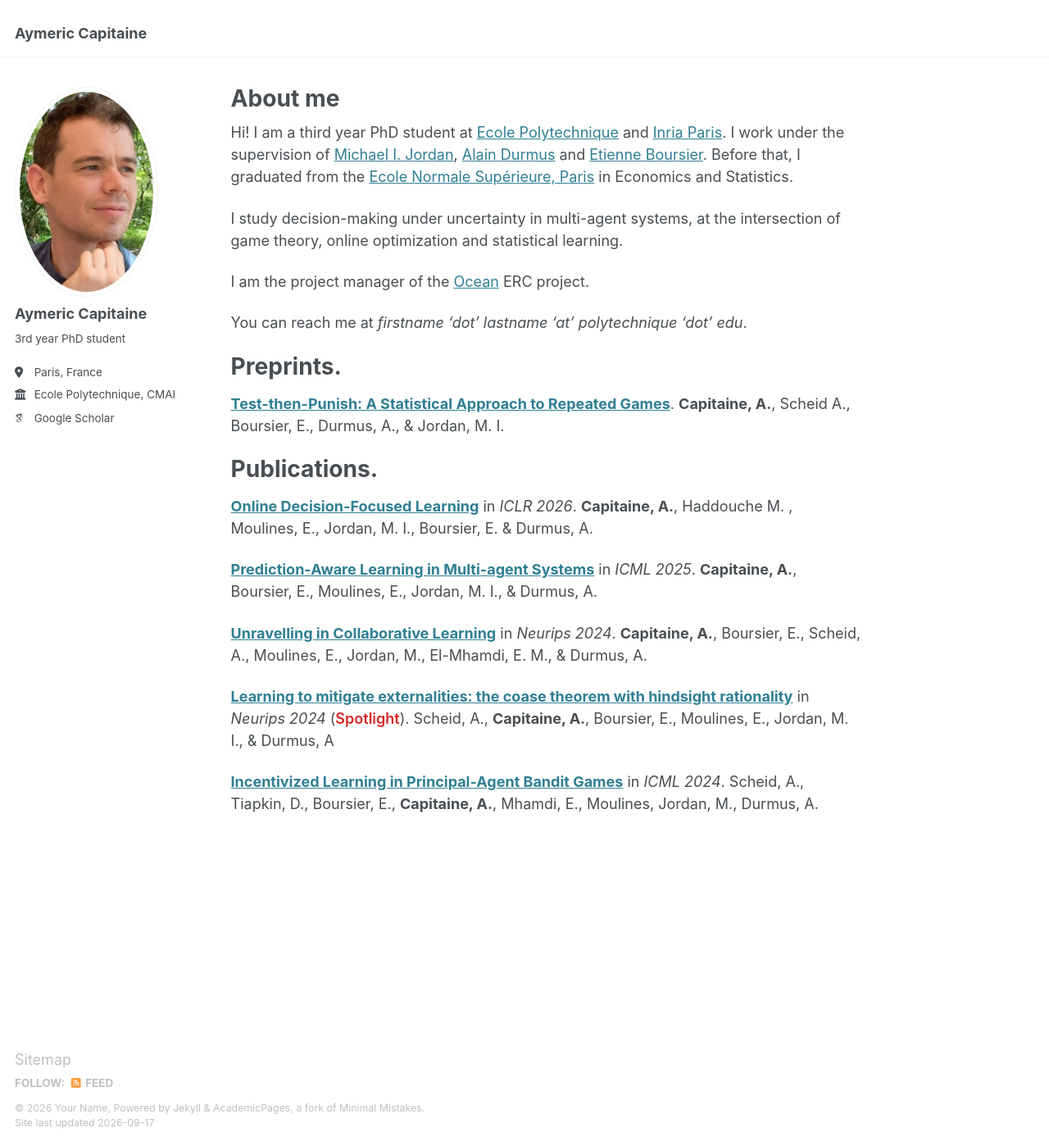
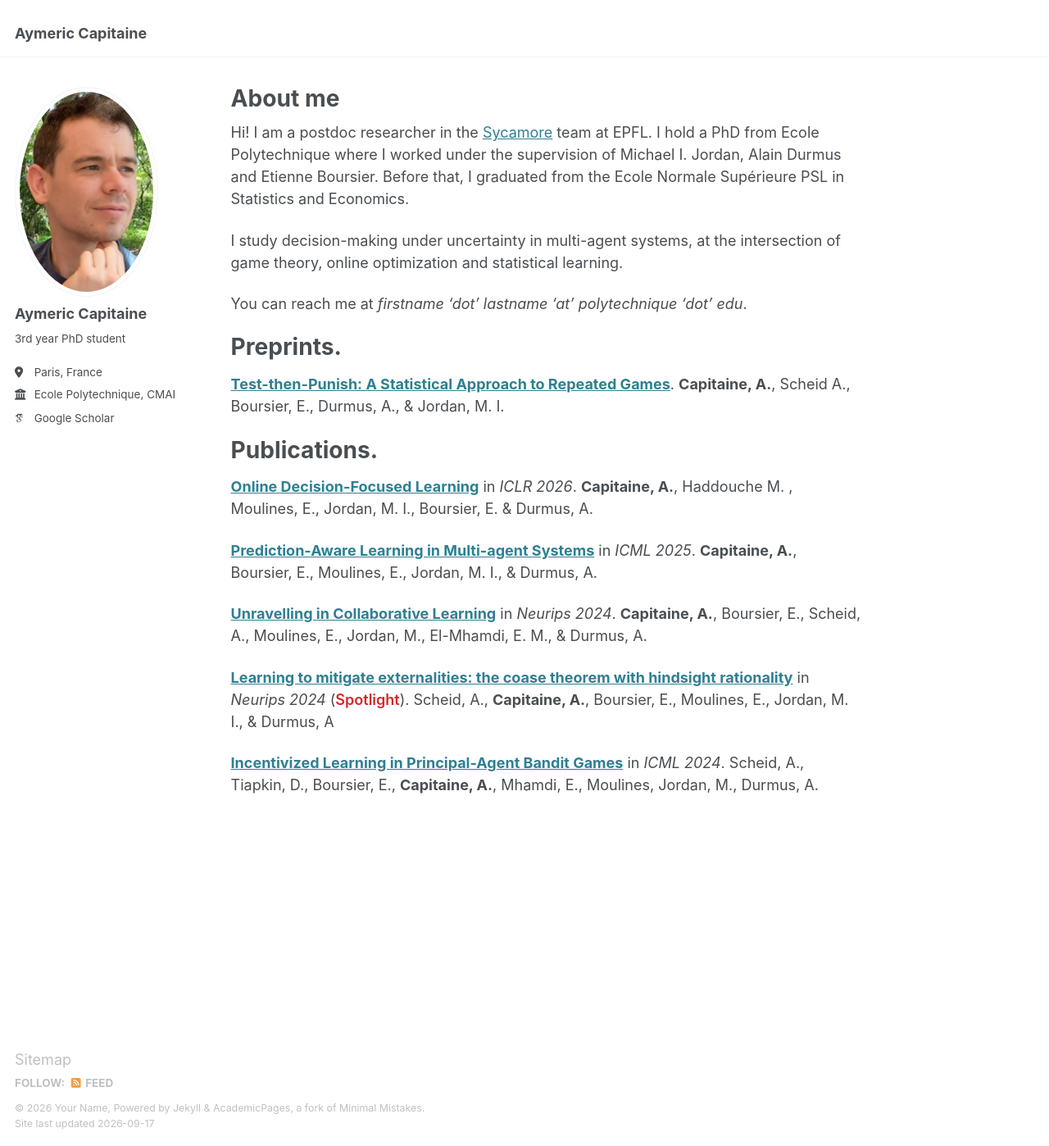
Before and after one commit to aymericcapitaine/aymericcapitaine.github.io, a Jekyll site: the page built from _pages/about.md, in a window 1280 px wide and 1398 px high. Shown: the whole window at 82% size. Built offline with Jekyll 4.4.1, drawn with Linux system fonts in a browser that asks for light colours; some web fonts are replaced.

Commit message:
Update about.md
update epfl

```diff
--- a/_pages/about.md
+++ b/_pages/about.md
@@ -6,11 +6,9 @@ redirect_from:
   - /about/
   - /about.html
 ---
-Hi! I am a third year PhD student at [Ecole Polytechnique](https://cmap.ip-paris.fr/) and [Inria Paris](https://www.inria.fr/fr/sierra). I work under the supervision of [Michael I. Jordan](https://people.eecs.berkeley.edu/~jordan/), [Alain Durmus](https://scholar.google.fr/citations?user=nqLKv6EAAAAJ&hl=fr) and [Etienne Boursier](https://eboursier.github.io/). Before that, I graduated from the [Ecole Normale Supérieure, Paris](https://www.ens.psl.eu/) in Economics and Statistics.
+Hi! I am a postdoc researcher in the [Sycamore](https://www.epfl.ch/labs/sycamore/) team at EPFL. I hold a PhD from Ecole Polytechnique where I worked under the supervision of Michael I. Jordan, Alain Durmus and Etienne Boursier. Before that, I graduated from the Ecole Normale Supérieure PSL in Statistics and Economics.
 
 I study decision-making under uncertainty in multi-agent systems, at the intersection of game theory, online optimization and statistical learning.
-
-I am the project manager of the [Ocean](https://oceanerc.com/) ERC project.
 
 You can reach me at *firstname 'dot' lastname 'at' polytechnique 'dot' edu*.
 
```
